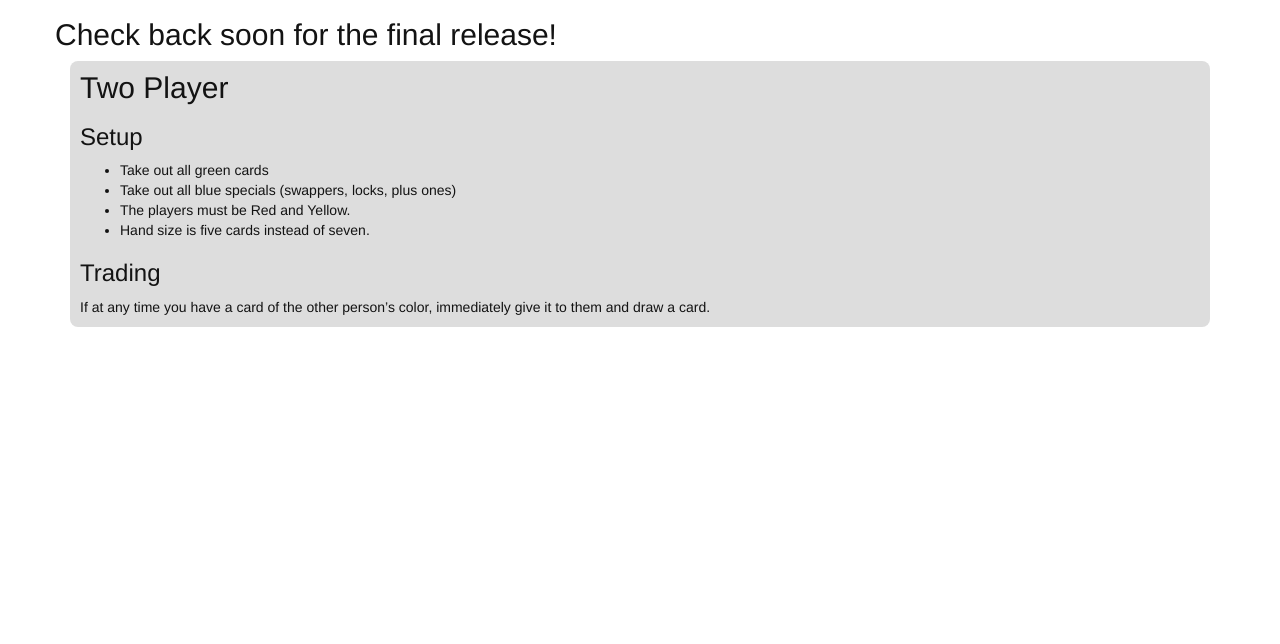
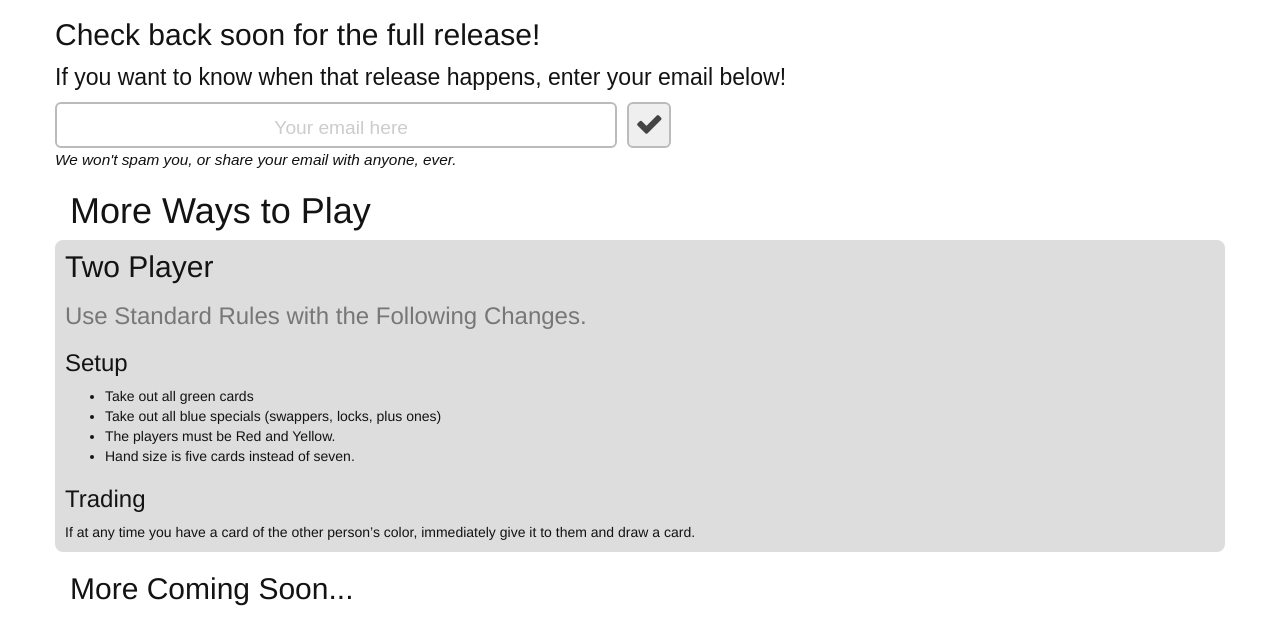
Before and after one commit to wdemarest/turmoil, a plain HTML site: page index.html in a window 1280 px wide. Shown: the part 72-716 px from the top of the page. Drawn offline with nearby package versions, Linux system fonts and the light colour scheme; a web font is replaced by a local one.

Commit message:
email box

```diff
--- a/index.html
+++ b/index.html
@@ -128,6 +128,73 @@ nav a {
   margin-top: 0px;
 }
 
+.tickleForm {
+	width: 60%;
+	font-size: 3vw;
+	font-family: "arial";
+	color: #aaa;
+}
+
+.tickleStyle input {
+	width: 80%;
+}
+
+#tickleSafeMessage {
+	color: #111;
+	font-size: 1.2vw;
+	font-style: italic;
+}
+
+#tickleFailMessage {
+	color: red;
+	font-size: 1.2vw;
+	font-style: italic;
+}
+
+#tickleSuccessMessage {
+	display: none;
+	color: #60dc60;
+	width: 60%;
+	font-size: 2vw;
+	font-family: "arial";
+}
+
+.tickleStyle input, .tickleStyle button {
+	font-size: 2.2vw;
+	font-family: "arial";
+	color: #444;
+	border-radius: 6px;
+	border-style: solid;
+	border: 2px solid #bbb;
+}
+
+.tickleStyle button:hover {
+	background-color: gold;
+}
+
+.tickleStyle input {
+	padding-left: 1vw;
+}
+
+.tickleStyle input:hover {
+	border-color: gold;
+}
+
+.tickleStyle input::placeholder {
+	color: #ccc;
+	font-size: 1.5vw;
+	text-align: center;
+}
+
+.turmoilNotice {
+	font-size: 1.8vw;
+	font-family: "arial";
+}
+
+.subtitle {
+	color: #777;
+}
+
 /* Responsive: Portrait tablets and up */
 @media screen and (min-width: 768px) {
   /* Remove the padding we set earlier */
@@ -176,6 +243,60 @@ let Cookie = {
 	}
 }
 
+function tickleSubmit() {
+	let self = this;
+
+	function enable(state) {
+		$(self).find('.form-bit').prop('disabled', !state);
+		$(self).find('button[type="submit"]').prop('disabled', !state);
+		$(self).find('.fa-spin').toggleClass('hidden',state);
+	}
+
+	try {
+		enable(false);
+		let data = {}
+		let form = $(self).find('.form-bit');
+		$.each(form,function(index,value) {
+			data[value.name] = $(value).val();
+		});
+
+		function failure(message) {
+			$('#tickleSafeMessage').hide();
+			$('#tickleFailMessage').show().text(message);
+			enable(true);
+		}
+
+		function success(response) {
+			let r = typeof response == 'string' ? JSON.parse(response) : response;
+			if( r.result == 'success' ) {
+				$(self).find('.fa-spin').toggleClass('hidden',false);
+				$('#tickleFailMessage').hide();
+				$('#tickleSafeMessage').hide();
+				$('.tickleFormFields').hide();
+				$('#tickleSuccessMessage').show();
+				return;
+			}
+			failure(r.message);
+		}
+
+		$.ajax({
+			url: '/tickleAdd',
+			method: 'POST',
+			contentType:"application/json; charset=utf-8",
+			data: JSON.stringify(data),
+			success: success,
+			error: function(jqXHR, textStatus) {
+				failure(textStatus);
+			}
+		});
+
+	}
+	catch(e) {
+		debugger;
+	}
+	return false;
+}
+
 function main() {
 	console.log('Starting page.');
 	$('.userName').html( Cookie.get( 'userName' ) );
@@ -203,10 +324,27 @@ $(document).ready( main );
 			<img src="/image/turmoilHeader.png">
 		</div>
 		<div class="row">
-			<h2>Check back soon for the final release!</h2>
+			<h2>Check back soon for the full release!</h2>
 		</div>
-		<div class="ruleset">
+		<div class="row">
+			<div class="turmoilNotice">If you want to know when that release happens, enter your email below!</div>
+			<form class="tickleForm" onsubmit="return tickleSubmit.apply(this,[]);">
+				<fieldset class="tickleFormFields tickleStyle">
+					<input name="userEmail" class="form-bit" autocapitalize="off" placeholder="Your email here" type="text" required>
+					<input name="note" class="form-bit" value="turmoil" type="text" style="display:none;">
+					<button type="submit" class="form-bit">
+					<span><i class="fa fa-refresh fa-spin hidden"></i><i class="fa fa-check"></i></span>
+					</button>
+					<div id="tickleSafeMessage">We won't spam you, or share your email with anyone, ever.</div>
+					<div id="tickleFailMessage"></div>
+				</fieldset>
+			</form>
+			<div id="tickleSuccessMessage">Thanks! We will email you when Turmoil is available!</div>
+		</div>
+		<h1>More Ways to Play</h1>
+		<div class="row ruleset">
 			<h2>Two Player</h2>
+			<h3 class="subtitle">Use Standard Rules with the Following Changes.</h3>
 			<h3>Setup</h3>
 			<ul>
 				<li>Take out all green cards</li>
@@ -219,6 +357,7 @@ $(document).ready( main );
 				If at any time you have a card of the other person’s color, immediately give it to them and draw a card.
 			</div>
 		</div>
+		<h2>More Coming Soon...</h2>
 	</div>
 </div>
 
```
Also changed, not shown: 1 other file.
